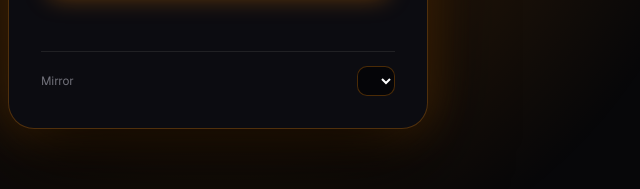
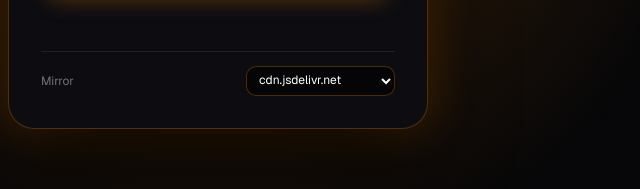
Before and after one commit to pinpoint-edu/12am, a website: page apps-script/Launcher.html in a window 1280 px wide. Shown: the part 449-638 px from the top of the page, 422-1062 px from the left. Drawn offline with nearby package versions, Linux system fonts and the light colour scheme.

Commit message:
Launcher: hardcode config, drop template scriptlet

```diff
--- a/apps-script/Launcher.html
+++ b/apps-script/Launcher.html
@@ -51,8 +51,14 @@
   </div>
 
   <script>
-    // Config injected from Code.gs: { siteUrl, cdnRepo, cdnRef, entry, mirrors[] }
-    var CONFIG = <?!= JSON.stringify(config) ?>;
+    // Config (edit here)
+    var CONFIG = {
+      siteUrl: "https://twelveam.broshan.com.np",   // API / proxy domain (also the fallback if the CDN is blocked)
+      cdnRepo: "pinpoint-edu/12am",                // public GitHub repo served by jsDelivr
+      cdnRef: "main",
+      entry: "index.html",
+      mirrors: ["https://cdn.jsdelivr.net", "https://fastly.jsdelivr.net", "https://gcore.jsdelivr.net", "https://testingcf.jsdelivr.net"]
+    };
 
     // ============ Runs INSIDE each page iframe, before the page's own scripts ============
     function frameShim(cfg) {
```
Also changed, not shown: 1 other file.
